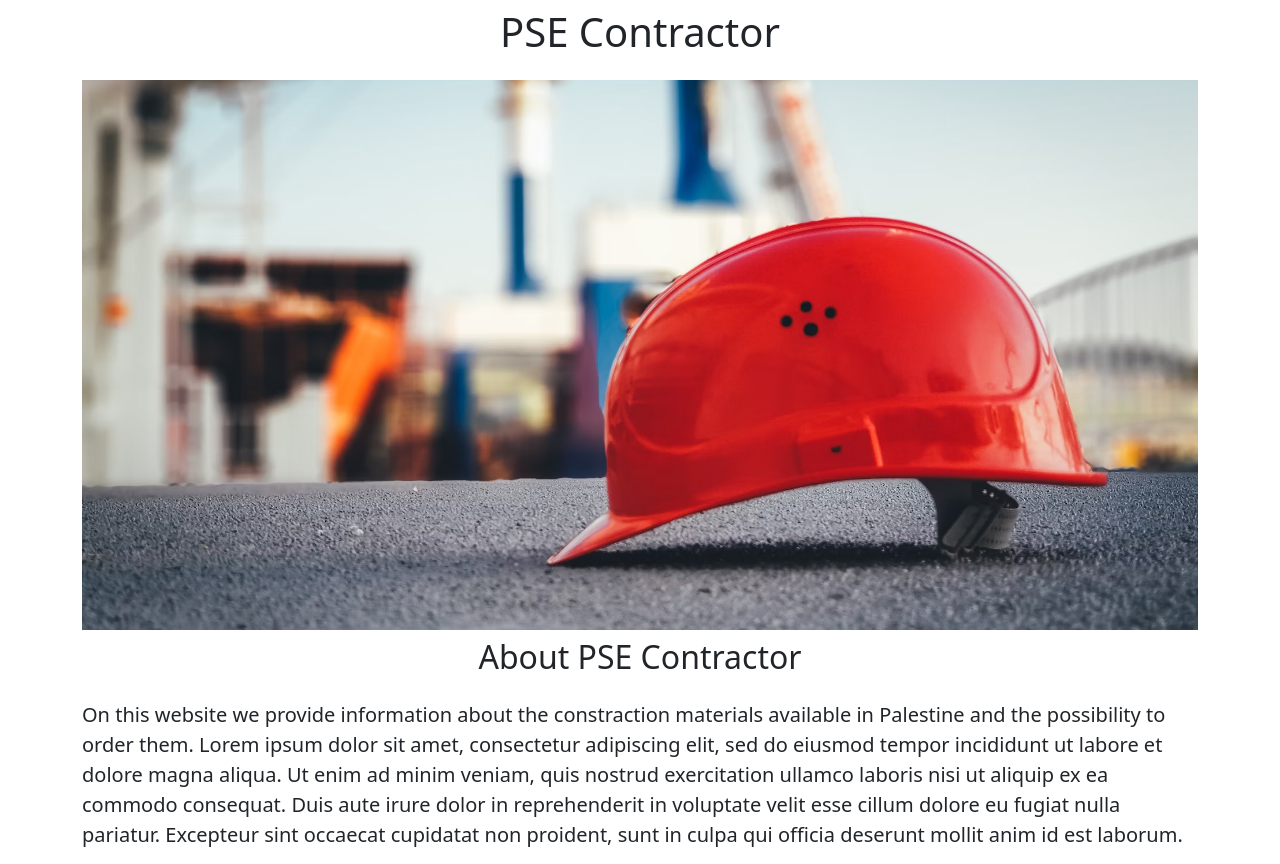
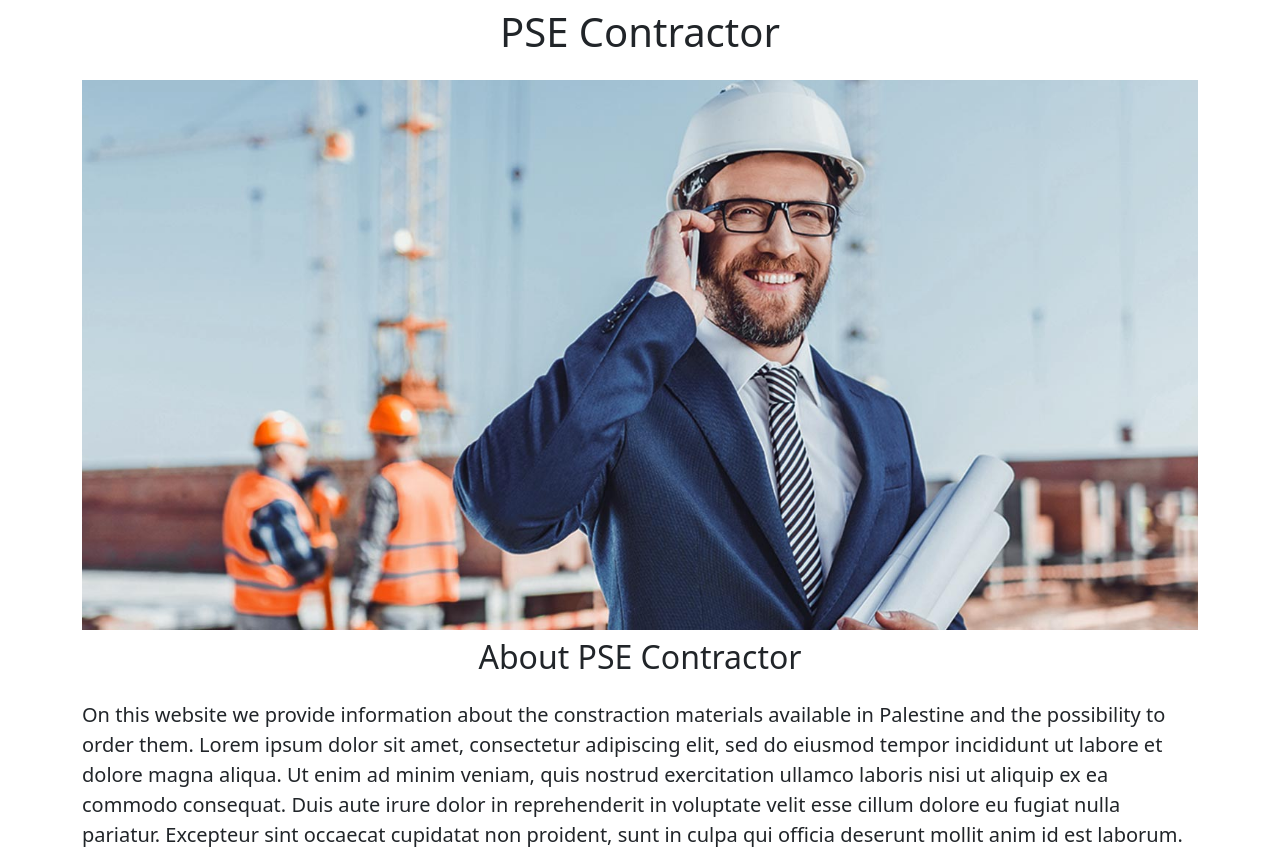
Before and after one commit to Dirbas/contractor-pse-website, a Flask app: page / in a window 1280 px wide. Shown: the top 864 px of the page. Run offline with Flask 3, Linux system fonts and the light colour scheme.

Commit message:
add foto

```diff
--- a/templates/home.html
+++ b/templates/home.html
@@ -19,7 +19,7 @@
   <body>
     <div class="container">
       <h1 class="text-center mt-2 mb-4" > PSE Contractor</h1>
-      <img class="img-fluid" id= "banner" src="https://contractor-pse-website--modi1996.repl.co/static/banner.jpeg" >
+      <img class="img-fluid" id= "banner" src="https://contractor-pse-website--modi1996.repl.co/static/banner.jpg" >
       <h2 class="text-center mt-2 mb-4">About PSE Contractor</h2>
       <p class="lead">On this website we provide information about the constraction materials available in Palestine and the possibility to order them. Lorem ipsum dolor sit amet, consectetur adipiscing elit, sed do eiusmod tempor incididunt ut labore et dolore magna aliqua. Ut enim ad minim veniam, quis nostrud exercitation ullamco laboris nisi ut aliquip ex ea commodo consequat. Duis aute irure dolor in reprehenderit in voluptate velit esse cillum dolore eu fugiat nulla pariatur. Excepteur sint occaecat cupidatat non proident, sunt in culpa qui officia deserunt mollit anim id est laborum.</p>
       <h2 class="text-center mt-2 mb-4">Construction materials</h2>
```
Also changed, not shown: static/banner.jpeg (deleted), static/banner.jpg (added).
